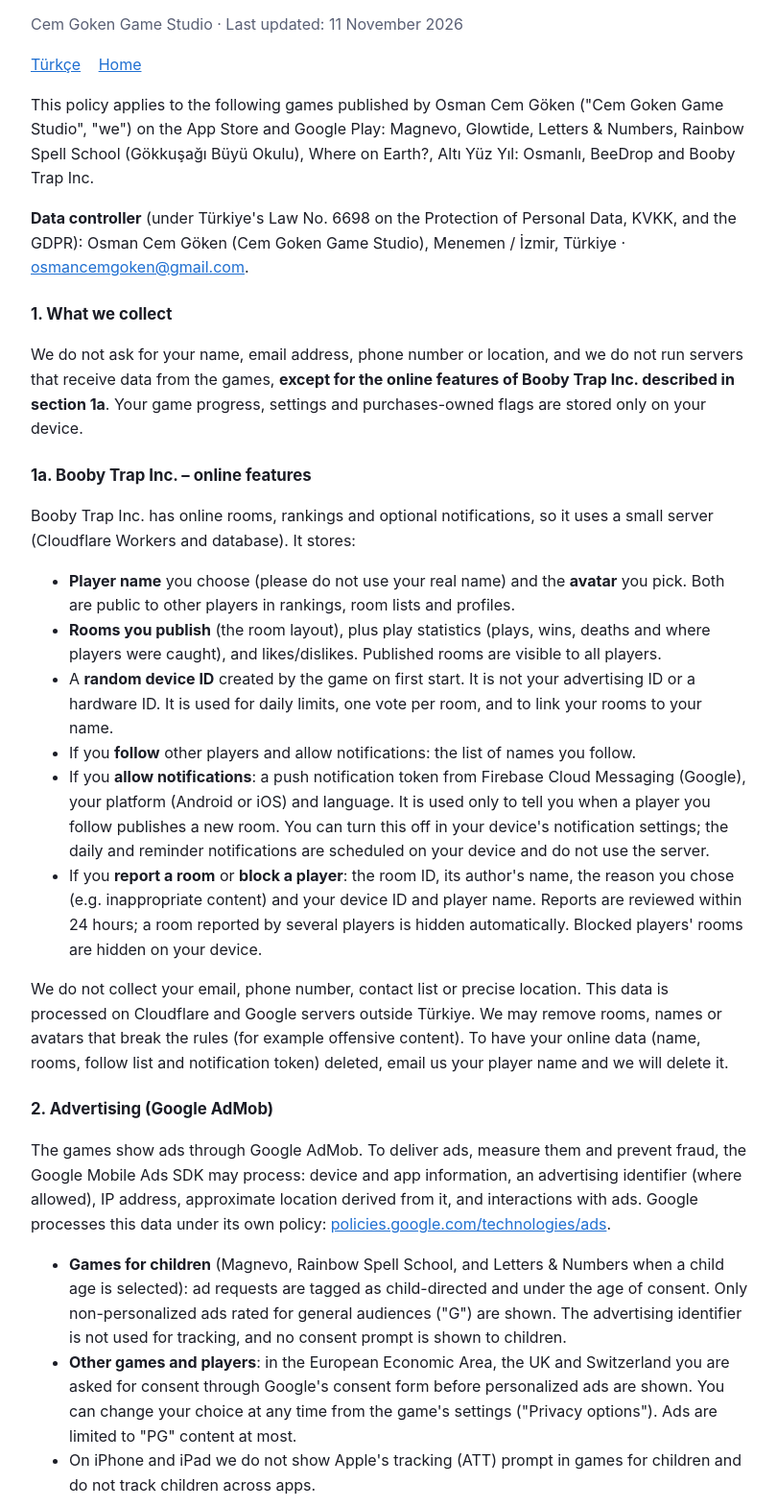
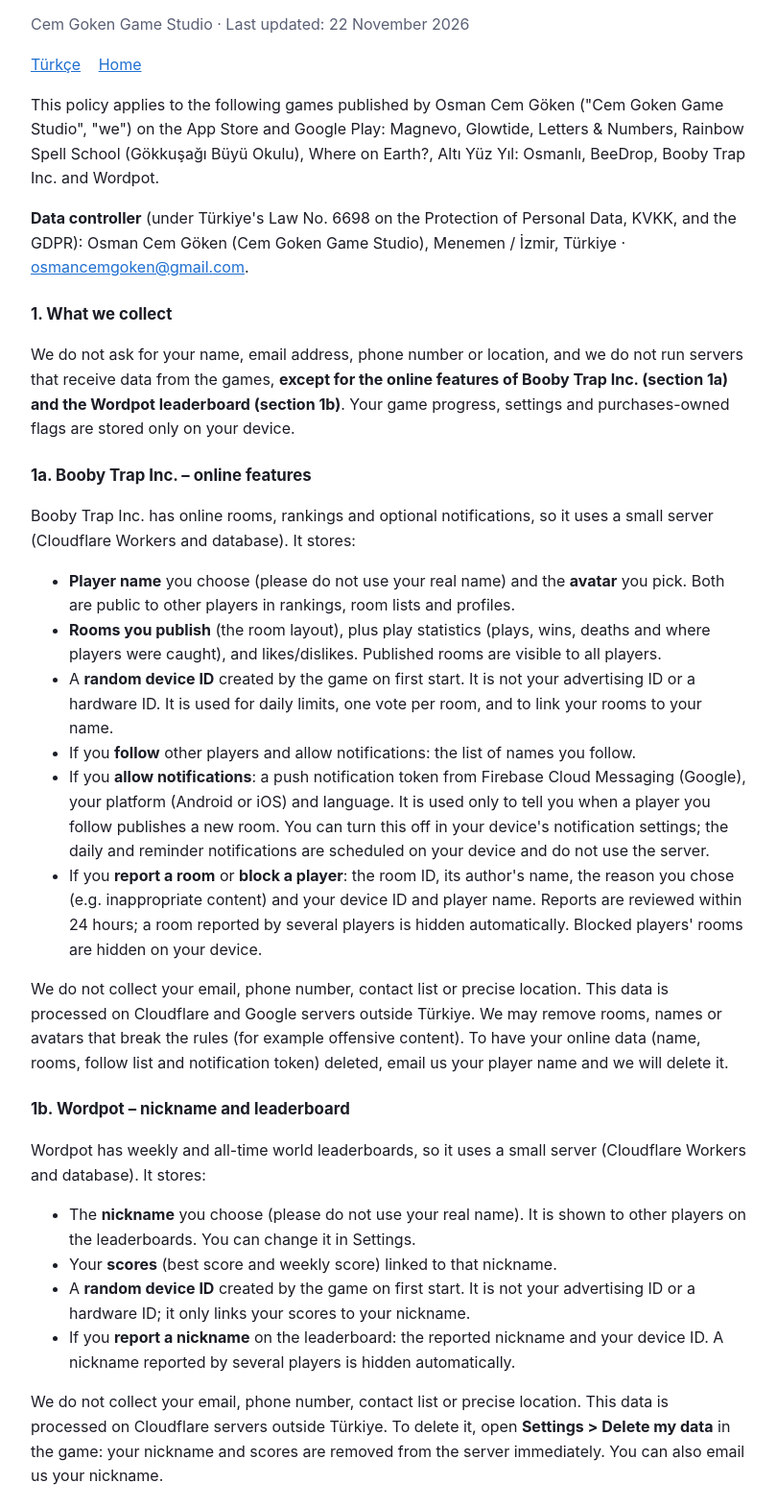
Before and after one commit to cemgoken/cemgoken.github.io, a plain HTML site: page privacy.html in a window 1280 px wide. Shown: the part 108-1678 px from the top of the page at 96% size, without its empty margins (234-1044 px from the left). Drawn offline with Linux system fonts and the light colour scheme.

Commit message:
Add files via upload

```diff
--- a/privacy.html
+++ b/privacy.html
@@ -10,16 +10,16 @@
 <body>
 <main>
 <h1>Privacy Policy</h1>
-<p class="sub">Cem Goken Game Studio · Last updated: 11 November 2026</p>
+<p class="sub">Cem Goken Game Studio · Last updated: 22 November 2026</p>
 <nav><a href="privacy-tr.html">Türkçe</a> <a href="index.html">Home</a></nav> <section id="en">
 
 <p>This policy applies to the following games published by Osman Cem Göken ("Cem Goken Game Studio", "we") on the App Store and Google Play:
-Magnevo, Glowtide, Letters &amp; Numbers, Rainbow Spell School (Gökkuşağı Büyü Okulu), Where on Earth?, Altı Yüz Yıl: Osmanlı, BeeDrop and Booby Trap Inc.</p>
+Magnevo, Glowtide, Letters &amp; Numbers, Rainbow Spell School (Gökkuşağı Büyü Okulu), Where on Earth?, Altı Yüz Yıl: Osmanlı, BeeDrop, Booby Trap Inc. and Wordpot.</p>
 
 <p><b>Data controller</b> (under Türkiye's Law No. 6698 on the Protection of Personal Data, KVKK, and the GDPR): Osman Cem Göken (Cem Goken Game Studio), Menemen / İzmir, Türkiye · <a href="mailto:osmancemgoken@gmail.com">osmancemgoken@gmail.com</a>.</p>
 
 <h3>1. What we collect</h3>
-<p>We do not ask for your name, email address, phone number or location, and we do not run servers that receive data from the games, <b>except for the online features of Booby Trap Inc. described in section 1a</b>.
+<p>We do not ask for your name, email address, phone number or location, and we do not run servers that receive data from the games, <b>except for the online features of Booby Trap Inc. (section 1a) and the Wordpot leaderboard (section 1b)</b>.
 Your game progress, settings and purchases-owned flags are stored only on your device.</p>
 
 <h3 id="bti">1a. Booby Trap Inc. – online features</h3>
@@ -34,6 +34,17 @@ Your game progress, settings and purchases-owned flags are stored only on your d
 </ul>
 <p>We do not collect your email, phone number, contact list or precise location. This data is processed on Cloudflare and Google servers outside Türkiye. We may remove rooms, names or avatars that break the rules (for example offensive content).
 To have your online data (name, rooms, follow list and notification token) deleted, email us your player name and we will delete it.</p>
+
+<h3 id="wordpot">1b. Wordpot – nickname and leaderboard</h3>
+<p>Wordpot has weekly and all-time world leaderboards, so it uses a small server (Cloudflare Workers and database). It stores:</p>
+<ul>
+  <li>The <b>nickname</b> you choose (please do not use your real name). It is shown to other players on the leaderboards. You can change it in Settings.</li>
+  <li>Your <b>scores</b> (best score and weekly score) linked to that nickname.</li>
+  <li>A <b>random device ID</b> created by the game on first start. It is not your advertising ID or a hardware ID; it only links your scores to your nickname.</li>
+  <li>If you <b>report a nickname</b> on the leaderboard: the reported nickname and your device ID. A nickname reported by several players is hidden automatically.</li>
+</ul>
+<p>We do not collect your email, phone number, contact list or precise location. This data is processed on Cloudflare servers outside Türkiye.
+To delete it, open <b>Settings &gt; Delete my data</b> in the game: your nickname and scores are removed from the server immediately. You can also email us your nickname.</p>
 
 <h3>2. Advertising (Google AdMob)</h3>
 <p>The games show ads through Google AdMob. To deliver ads, measure them and prevent fraud, the Google Mobile Ads SDK may process:
@@ -66,7 +77,7 @@ In Rainbow Spell School the shop is behind a parental gate.</p>
 information has been collected can contact us and we will help remove it.</p>
 
 <h3>6. Data retention and deletion</h3>
-<p>Because most game data stays on your device, deleting the game deletes it. For Booby Trap Inc. online data, see section 1a. To ask Google to delete advertising data, see
+<p>Because most game data stays on your device, deleting the game deletes it. For Booby Trap Inc. online data, see section 1a; for Wordpot, see section 1b. To ask Google to delete advertising data, see
 <a href="https://myaccount.google.com/data-and-privacy">Google's data controls</a>, or reset your device's advertising ID.</p>
 
 <h3>7. Your rights</h3>
```
Also changed, not shown: privacy-tr.html (+15 -4 lines).
